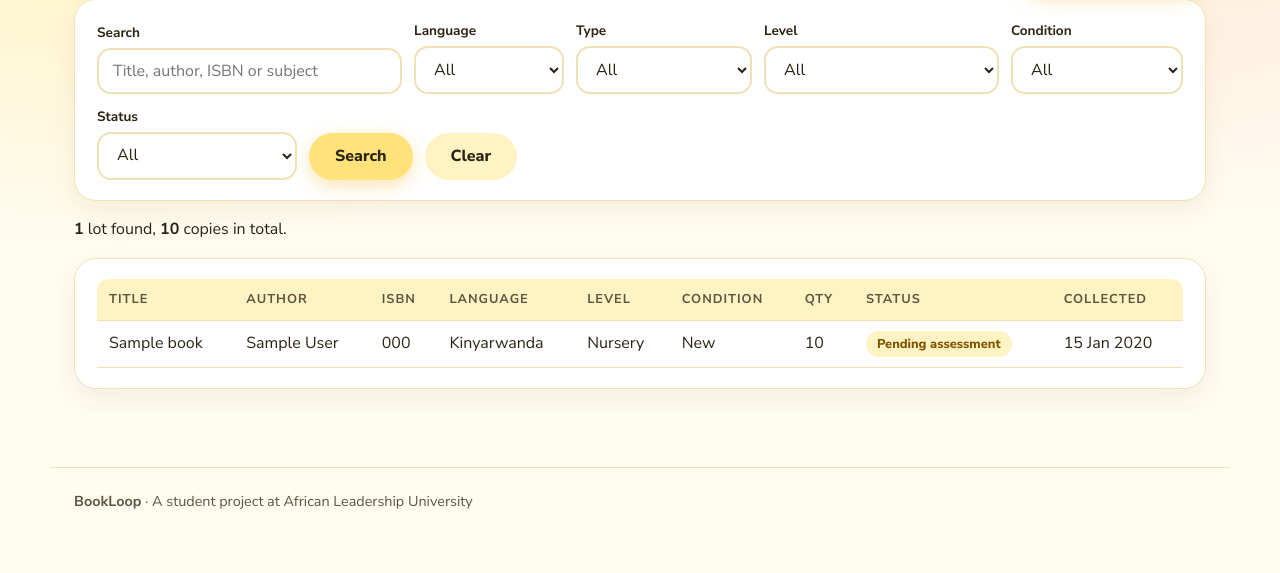
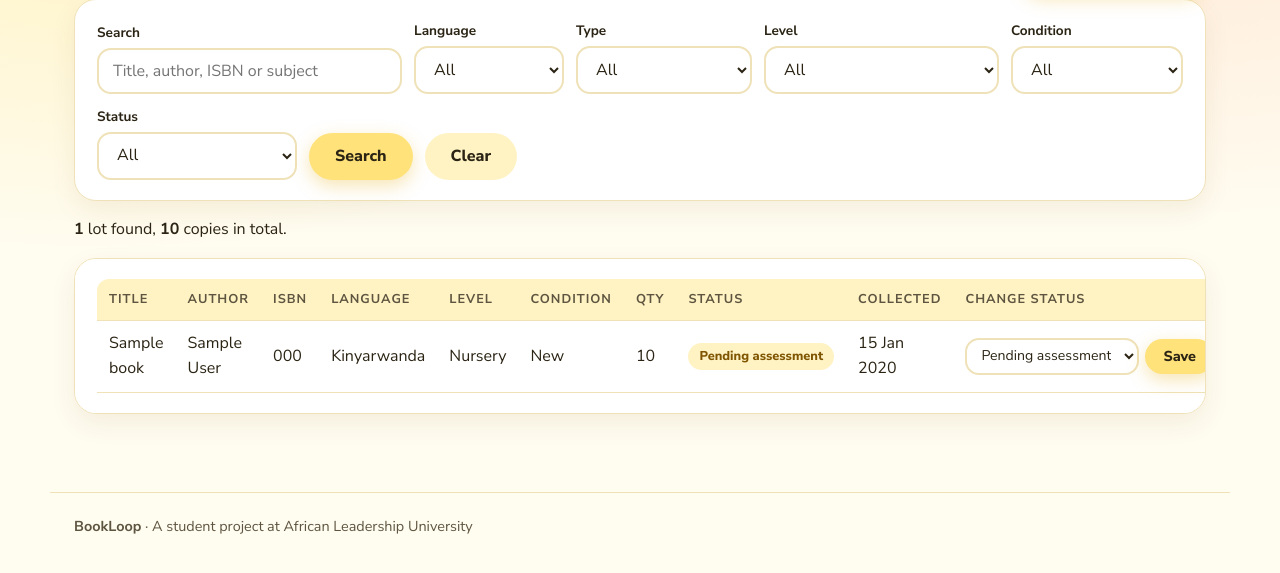
Before and after one commit to HenrietteIraguha/BOOKLOOP, a Django app: page /inventory/ in a window 1280 px wide. Shown: the part 148-721 px from the top of the page. Run offline with Django 5.2, Linux system fonts and the light colour scheme; a user stored in the database is signed in; tables that the repository leaves empty hold one stand-in row (values such as "Sample post"); some libraries are stand-ins or nearby versions.

Commit message:
Let operators change a lot's status from the inventory list

```diff
--- a/inventory/urls.py
+++ b/inventory/urls.py
@@ -5,6 +5,7 @@ from . import views
 app_name = "inventory"
 
 urlpatterns = [
+    path("lots/<int:pk>/status/", views.change_lot_status, name="lot_status"),
     path("showcase/", views.showcase_manage, name="showcase"),
     path("register/", views.register_book, name="register_book"),
     path("", views.inventory_list, name="list"),
--- a/inventory/views.py
+++ b/inventory/views.py
@@ -229,3 +229,44 @@ def showcase_manage(request):
     shown = Book.objects.filter(show_in_showcase=True).count()
     return render(request, "inventory/showcase_manage.html",
                   {"page": page, "query": query, "shown": shown})
+
+
+# ---- Change a lot's status (FR9) ----
+from django.views.decorators.http import require_POST
+
+from .models import InventoryLot
+
+MANUAL_STATUSES = [
+    InventoryLot.Status.PENDING_ASSESSMENT,
+    InventoryLot.Status.ACCEPTED,
+    InventoryLot.Status.REJECTED,
+    InventoryLot.Status.IN_STORAGE,
+    InventoryLot.Status.ALLOCATED,
+]
+
+
+@login_required
+@permission_required("inventory.change_inventorylot", raise_exception=True)
+@require_POST
+def change_lot_status(request, pk):
+    """Move a lot through assessment, storage and allocation.
+    'Distributed' is only set by recording a distribution (FR17)."""
+    lot = get_object_or_404(InventoryLot, pk=pk)
+    new_status = request.POST.get("status", "")
+
+    if lot.status == InventoryLot.Status.DISTRIBUTED:
+        messages.error(request, f"“{lot.book.title}” has already been distributed, so its status cannot change.")
+    elif new_status not in MANUAL_STATUSES:
+        messages.error(request, "Choose a valid status.")
+    elif new_status == lot.status:
+        messages.info(request, f"“{lot.book.title}” already has that status.")
+
+    else:
+        old_label = lot.get_status_display()
+        lot.status = new_status
+        lot._changed_by = request.user  # recorded in the status history
+        lot.save()
+        messages.success(request, f"“{lot.book.title}”: {old_label} → {lot.get_status_display()}.")
+
+    next_url = request.POST.get("next", "")
+    return redirect(next_url if next_url.startswith("/inventory/") else "inventory:list")
--- a/static/css/bookloop.css
+++ b/static/css/bookloop.css
@@ -311,3 +311,7 @@ h2.big { font-size: clamp(1.9rem, 3.6vw, 2.7rem); letter-spacing: -0.8px; margin
 .ocr-line { display: flex; gap: 8px; align-items: center; flex-wrap: wrap; background: var(--butter-soft); border-radius: 12px; padding: 8px 12px; }
 .ocr-line span { flex: 1 1 200px; font-weight: 700; }
 @media (max-width: 560px) { .ocr-wrap { grid-template-columns: minmax(0, 1fr); } }
+
+/* Change status on the inventory list (FR9) */
+.status-form { display: flex; gap: 6px; align-items: center; margin: 0; }
+.status-form select { width: auto; padding: 6px 10px; font-size: 0.88rem; }
--- a/templates/inventory/inventory_list.html
+++ b/templates/inventory/inventory_list.html
@@ -41,7 +41,7 @@
       <thead>
         <tr>
           <th>Title</th><th>Author</th><th>ISBN</th><th>Language</th><th>Level</th>
-          <th>Condition</th><th>Qty</th><th>Status</th><th>Collected</th>
+          <th>Condition</th><th>Qty</th><th>Status</th><th>Collected</th><th>Change status</th>
         </tr>
       </thead>
       <tbody>
@@ -56,6 +56,25 @@
             <td>{{ lot.quantity }}</td>
             <td><span class="status status-{{ lot.status }}">{{ lot.get_status_display }}</span></td>
             <td>{{ lot.date_collected|date:"d M Y" }}</td>
+            <td>
+              {% if lot.status == "distributed" %}
+                <span class="muted">Distributed</span>
+              {% else %}
+                <form method="post" action="{% url 'inventory:lot_status' lot.pk %}" class="status-form">
+                  {% csrf_token %}
+                  <input type="hidden" name="next" value="{{ request.get_full_path }}">
+                  <label for="status-{{ lot.pk }}" class="visually-hidden">New status for {{ lot.book.title }}</label>
+                  <select id="status-{{ lot.pk }}" name="status">
+                    <option value="pending_assessment" {% if lot.status == "pending_assessment" %}selected{% endif %}>Pending assessment</option>
+                    <option value="accepted" {% if lot.status == "accepted" %}selected{% endif %}>Accepted</option>
+                    <option value="rejected" {% if lot.status == "rejected" %}selected{% endif %}>Rejected</option>
+                    <option value="in_storage" {% if lot.status == "in_storage" %}selected{% endif %}>In storage</option>
+                    <option value="allocated" {% if lot.status == "allocated" %}selected{% endif %}>Allocated</option>
+                  </select>
+                  <button type="submit" class="btn-small">Save</button>
+                </form>
+              {% endif %}
+            </td>
           </tr>
         {% endfor %}
       </tbody>
```
